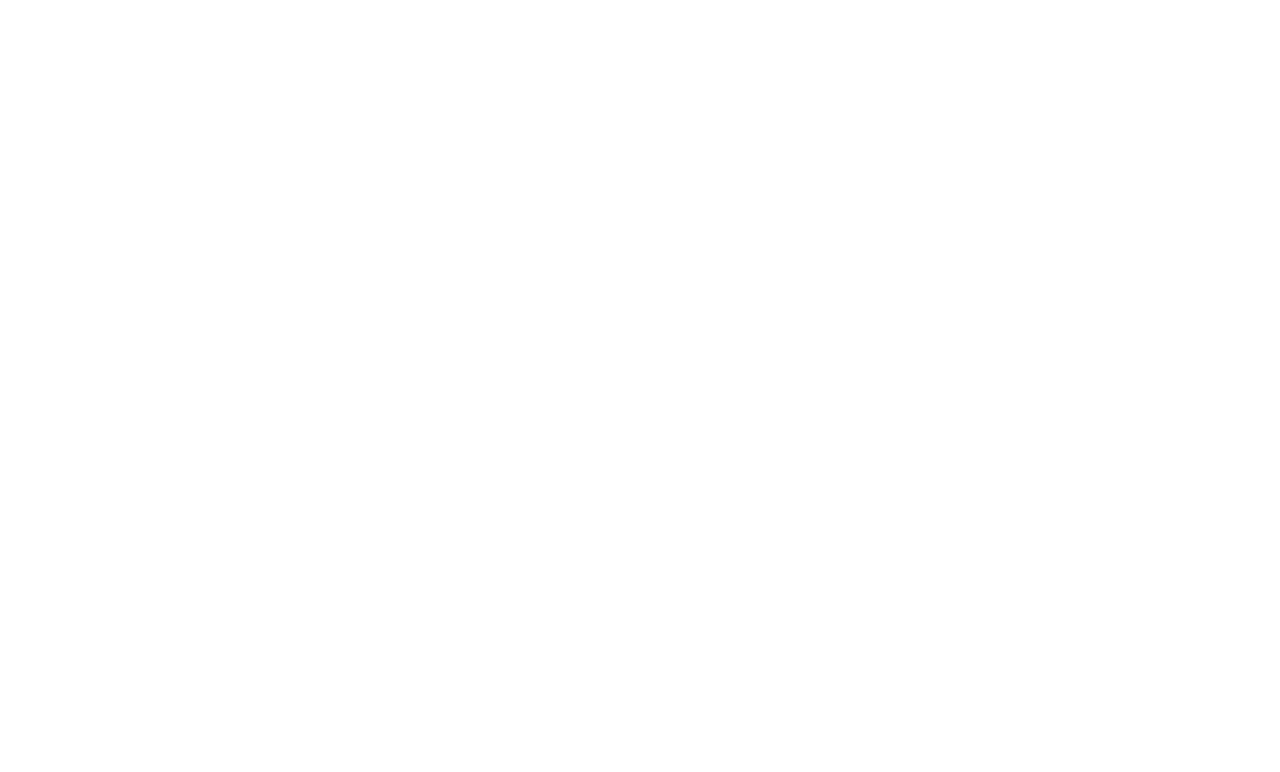
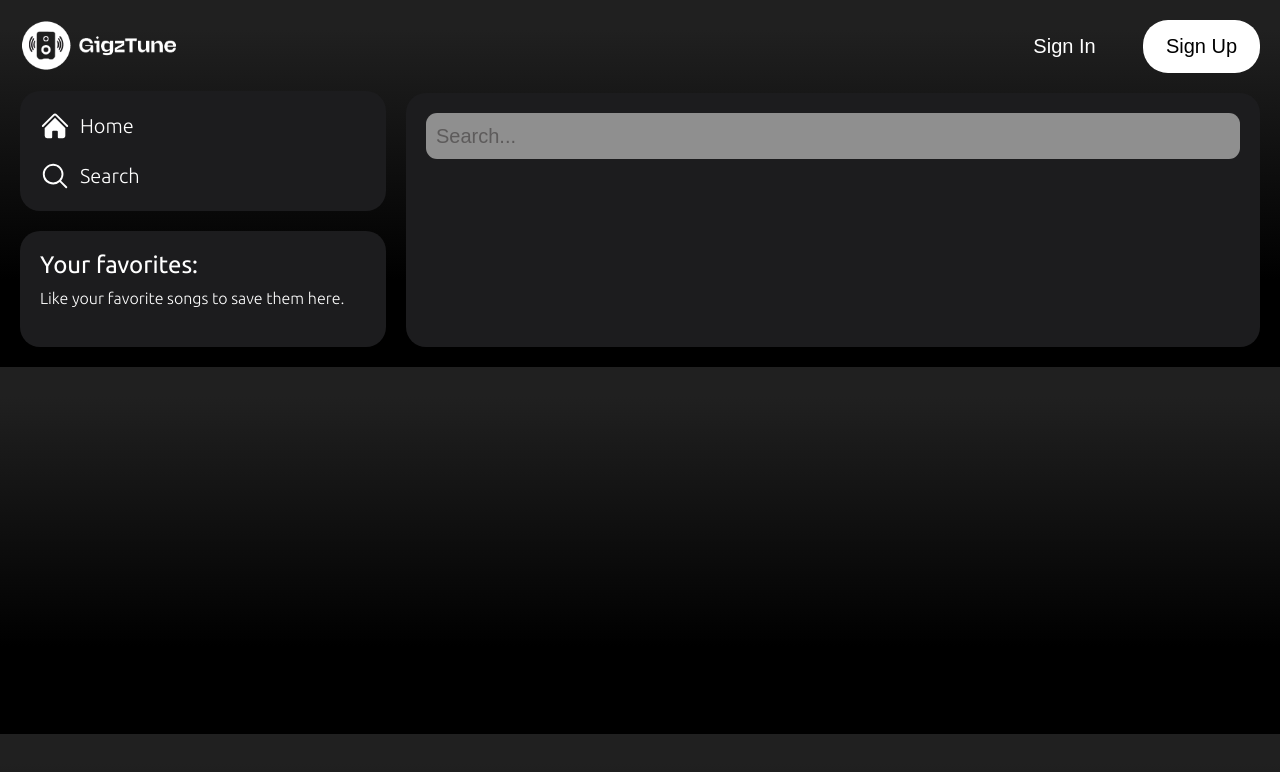
Before and after one commit to zachary-o/music-app, a React (Create React App) app: page /search in a window 1280 px wide. Before the commit this address had no page. Shown: the top 772 px of the page. Built offline with nearby package versions, Linux system fonts and the light colour scheme.

Commit message:
SearchPage

```diff
--- a/src/App.tsx
+++ b/src/App.tsx
@@ -8,6 +8,7 @@
 
 import Layout from "./components/LayoutPage/Layout";
 import HomePage from "./components/HomePage/HomePage";
+import SearchPage from "./components/SearchPage/SearchPage";
 import Login from "./components/Login/Login";
 
 import data from "./data.json";
@@ -31,6 +32,7 @@
       <Routes>
         <Route path="/" element={<Layout />}>
           <Route index element={<HomePage />} />
+          <Route path="/search" element={<SearchPage />} />
         </Route>
         <Route path="/login" element={<Login />} />
       </Routes>
--- a/src/components/HomePage/HomePage.tsx
+++ b/src/components/HomePage/HomePage.tsx
@@ -16,6 +16,7 @@
   const handleLogout = () => {
     localStorage.removeItem("localStorageUser");
     sessionStorage.removeItem("sessionStorageUser");
+    navigate("/login");
   };
 
   return (
--- /dev/null
+++ b/src/components/SearchPage/SearchPage.tsx
@@ -0,0 +1,73 @@
+import { useState, useEffect } from "react";
+import { useNavigate } from "react-router-dom";
+
+import { useAppSelector } from "../../redux/app/hooks";
+
+import SongCard from "../SongCard/SongCard";
+
+import { ISong } from "../../interfaces";
+
+import "./styles.css";
+
+const SearchPage = () => {
+  const [searchInput, setSearchInputs] = useState("");
+  const [searchResults, setSearchResults] = useState<ISong[]>([]);
+
+  const navigate = useNavigate();
+  const user = useAppSelector((state) => state.user.user);
+  const allSongs = useAppSelector((state) => state.song.allSongs);
+
+  const handleLogout = () => {
+    localStorage.removeItem("localStorageUser");
+    sessionStorage.removeItem("sessionStorageUser");
+    navigate("/login");
+  };
+
+  useEffect(() => {
+    if (searchInput) {
+      const queryResults = allSongs.filter((song) => {
+        const searchTerm = searchInput.toLowerCase();
+        const title = song.title.toLowerCase();
+        const album = song.albumName.toLowerCase();
+
+        return title.includes(searchTerm) || album.includes(searchTerm);
+      });
+      setSearchResults(queryResults);
+    } else {
+      setSearchResults([]);
+    }
+  }, [searchInput, allSongs]);
+
+  return (
+    <main className="search-page-container">
+      {user.userName ? (
+        <div className="logged-user-container">
+          <h2>Hello, {user.userName}</h2>
+          <button onClick={handleLogout}>Logout</button>
+        </div>
+      ) : (
+        <div className="auth-buttons-container">
+          <button onClick={() => navigate("/login")}>Sign In</button>
+          <button onClick={() => navigate("/login")}>Sign Up</button>
+        </div>
+      )}
+      <section className="input-results-container">
+        <div className="input-container">
+          <input
+            type="text"
+            className="search"
+            placeholder="Search..."
+            value={searchInput}
+            onChange={(event) => setSearchInputs(event.target.value)}
+          />
+        </div>
+        <div className="songs-grid">
+          {searchResults.map((song) => (
+            <SongCard {...song} key={song.id} />
+          ))}
+        </div>
+      </section>
+    </main>
+  );
+};
+export default SearchPage;
--- /dev/null
+++ b/src/components/SearchPage/styles.css
@@ -0,0 +1,41 @@
+.search-page-container {
+  width: 70%;
+  max-height: 100%;
+  display: flex;
+  flex-direction: column;
+  align-items: flex-end;
+  gap: 20px;
+}
+
+.input-container input {
+  width: 100%;
+  height: 46px;
+  border: none;
+  border-radius: 11px;
+  background-color: #8f8f8f;
+  padding: 10px;
+  font-size: 20px;
+  color: #000;
+}
+
+.input-container input:focus {
+    outline: none;
+}
+
+.input-container input::placeholder {
+  color: #5d5b5b;
+}
+
+.input-results-container {
+  display: flex;
+  flex-direction: column;
+  width: 100%;
+  height: 100%;
+  max-height: 100%;
+  padding: 20px;
+  overflow: hidden;
+
+  background-color: #1c1c1e;
+  border-radius: 20px;
+  gap: 20px;
+}
--- a/src/components/SideBar/SideBar.tsx
+++ b/src/components/SideBar/SideBar.tsx
@@ -26,11 +26,11 @@
     <aside className="sidebar-container">
       <img src={logo} alt="" className="sidebar-logo" />
       <section className="links-container">
-        <div className="home-link">
+        <div className="home-link" onClick={() => navigate("/")}>
           <HomeIcon className="link-icon" />
           <h4>Home</h4>
         </div>
-        <div className="search-link">
+        <div className="search-link" onClick={() => navigate("/search")}>
           <MagnifyingGlassIcon className="link-icon" />
           <h4>Search</h4>
         </div>
```
